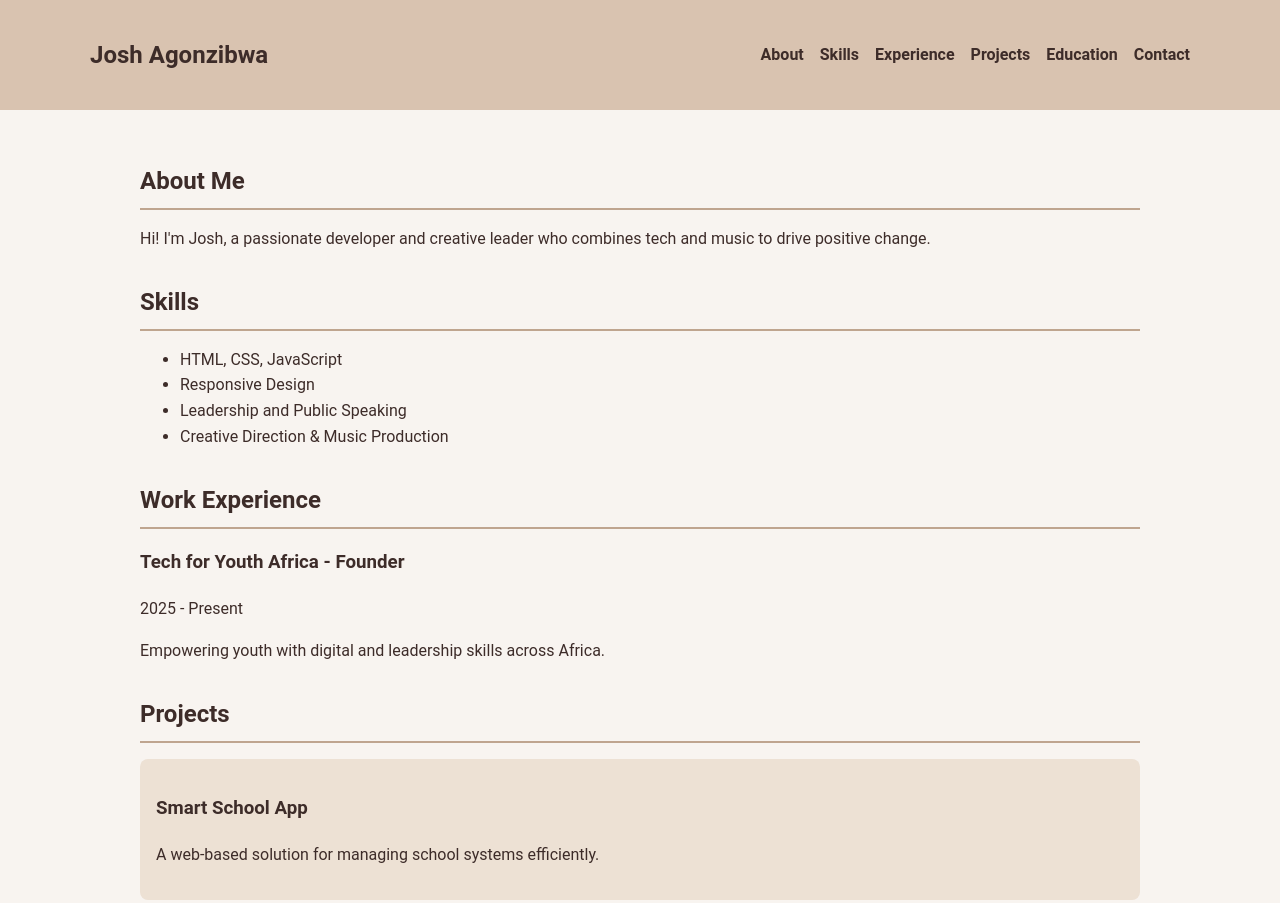
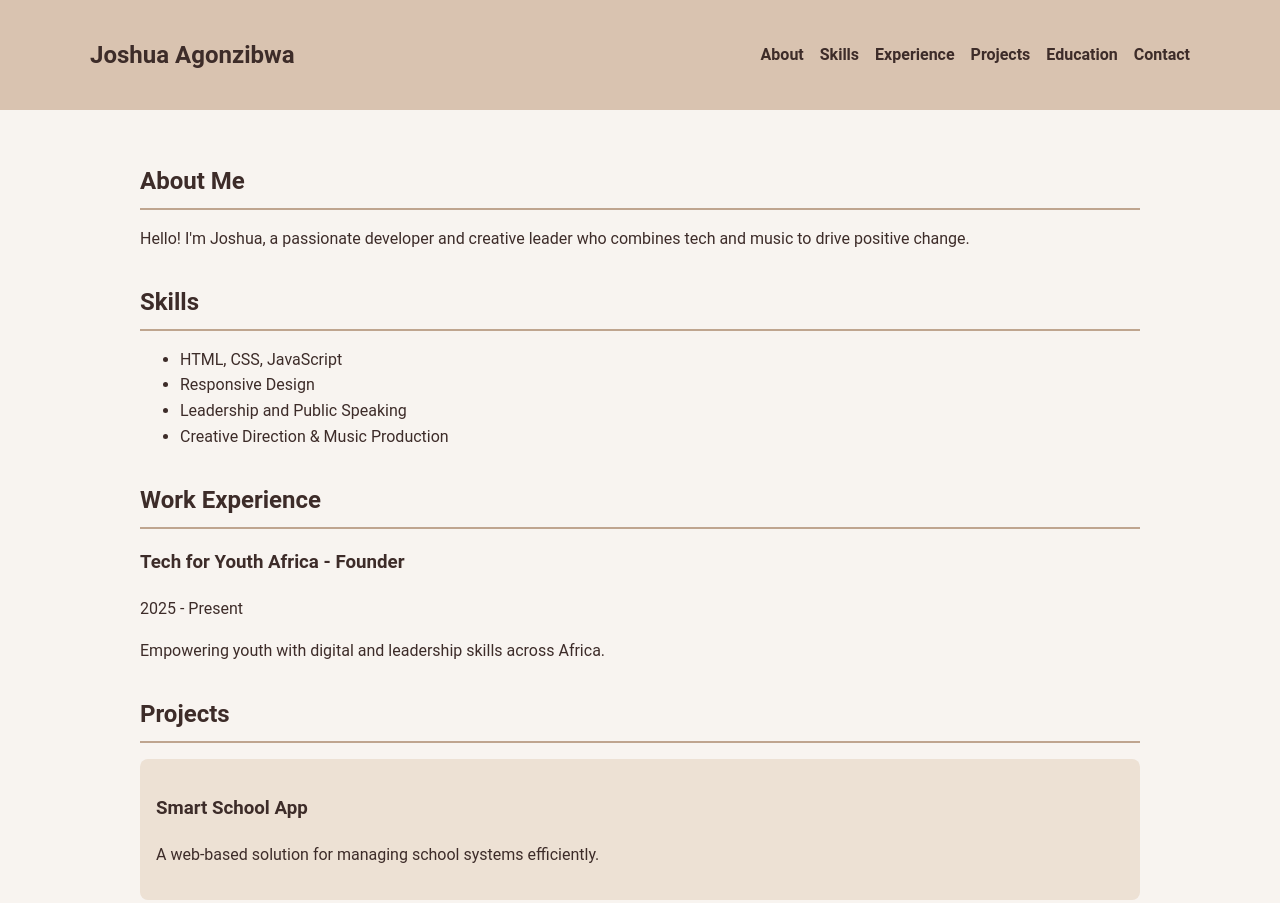
Before and after one commit to jagonzibwa/Josh-s-Resume, a plain HTML site: page index.html in a window 1280 px wide. Shown: the top 903 px of the page. Drawn offline with Linux system fonts and the light colour scheme.

Commit message:
new changes

```diff
--- a/index.html
+++ b/index.html
@@ -3,14 +3,14 @@
 <head>
   <meta charset="UTF-8" />
   <meta name="viewport" content="width=device-width, initial-scale=1.0" />
-  <title>Josh Amootu - Resume</title>
+  <title>Joshua Agonzibwa - Resume</title>
   <link rel="stylesheet" href="style.css" />
   <script defer src="script.js"></script>
 </head>
 <body>
   <header>
     <nav class="navbar">
-      <h1 class="logo">Josh Agonzibwa</h1>
+      <h1 class="logo">Joshua Agonzibwa</h1>
       <button class="menu-toggle" id="menu-toggle">☰</button>
       <ul class="nav-links" id="nav-links">
         <li><a href="#about">About</a></li>
@@ -26,7 +26,7 @@
   <main>
     <section id="about">
       <h2>About Me</h2>
-      <p>Hi! I'm Josh, a passionate developer and creative leader who combines tech and music to drive positive change.</p>
+      <p>Hello! I'm Joshua, a passionate developer and creative leader who combines tech and music to drive positive change.</p>
     </section>
 
     <section id="skills">
```
